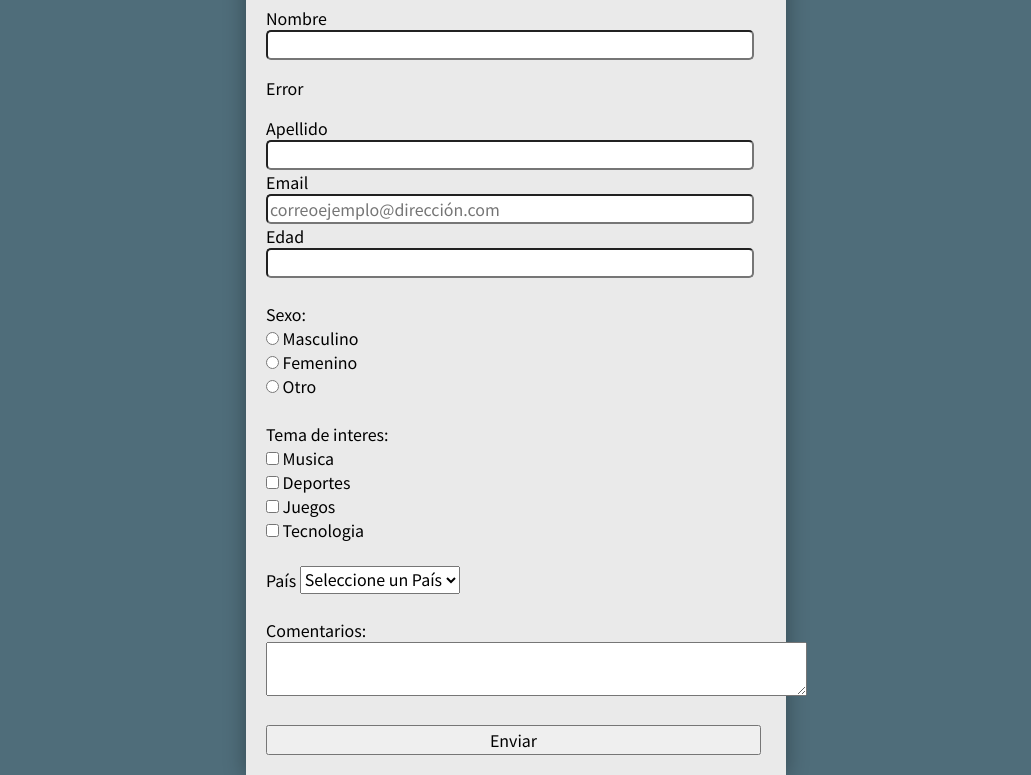
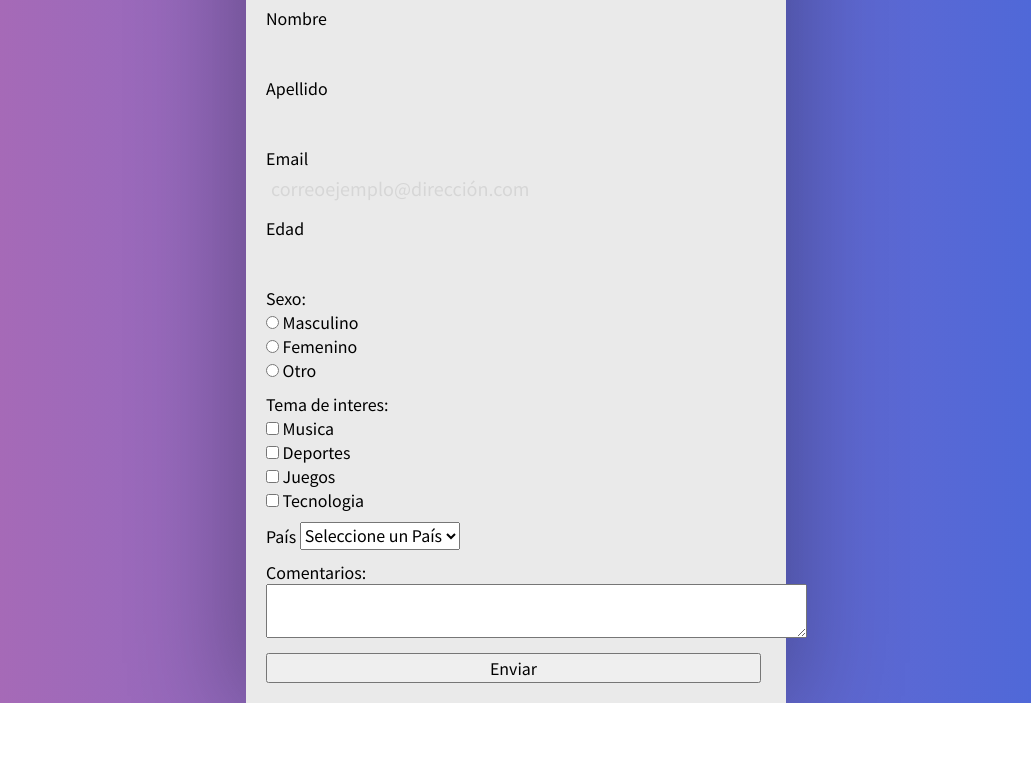
Before and after one commit to GarelloLautaro/Form, a plain HTML site: page index.html in a window 1280 px wide. Shown: the part 183-958 px from the top of the page, without its empty margins (124-1155 px from the left). After the commit the page ends 886 px from the top, so only its background shows below. Drawn offline with Linux system fonts and the light colour scheme.

Commit message:
Changes in CSS

```diff
--- a/CSS/style.css
+++ b/CSS/style.css
@@ -1,20 +1,34 @@
 body {
     display: flex;
+    height: 750px;
+    justify-content: center;
+    align-items: center;
     font-family: 'Noto Sans JP', sans-serif;
-    background-color: #4F6D7A;
+    background: #4568DC;
+    background: -webkit-linear-gradient(to right, #B06AB3, #4568DC);
+    background: linear-gradient(to right, #B06AB3, #4568DC);
 }
-#return{
+h1{
+    text-align: center;
+    font-weight: 700;
+}
+#return {
     border-radius: 5px 5px 5px 5px;
 }
-#return:hover{
+#return:hover {
     cursor: pointer;
     background-color: #2DC2BD;
 }
-#space{
+#space {
     width: 100%;
     height: 20px;
     background-color: #37c0fb;
     border-radius: 5px 5px 5px 5px;
+}
+.error {
+    width: 100%;
+    font-size: 10px;
+    color: black;
 }
 
 
@@ -24,9 +38,9 @@ body {
     margin: auto;
     margin-top: 30px;
     padding: 20px;
-    box-shadow: 0 0 20px 1px rgba(0,0,0,0.3);
+    box-shadow: 0 0 100px 10px rgba(0,0,0,0.3);
     position: relative;
-    background-color: #EAEAEA;
+    background-color: rgb(234, 234, 234);
 }
 
 #submit{
@@ -34,6 +48,16 @@ body {
 }
 
 input[type="text"] {
-    width: 96%;
-    border-radius: 5px 5px 5px 5px;
+    background: none;
+    color: #c6c6c6;
+    font-size: 18px;
+    padding: 5px 5px 5px 5px;
+    display: block;
+    width: 100%;
+    border: none;
+    border-bottom: 1px solid var(--colorTextos);
 }
+input[type="text"]:hover {
+    cursor: pointer;
+    background-color: white;
+}
--- a/JS/operations.js
+++ b/JS/operations.js
@@ -1,7 +1,12 @@
+form = document.getElementById('frm')
 username = document.getElementById('name')
+userNameError = document.getElementById('nameError')
 surname = document.getElementById('surname')
+surnameError = document.getElementById('surnameError')
 email = document.getElementById('email')
+emailError = document.getElementById('emailError')
 age = document.getElementById('age')
+ageError = document.getElementById('ageError')
 man = document.getElementById("male")
 woman = document.getElementById("female")
 other = document.getElementById("other")
@@ -15,6 +20,8 @@ brasil = document.getElementById('brasil')
 chile = document.getElementById('chile')
 uruguay = document.getElementById('uruguay')
 comments = document.getElementById('comment')
+
+
 
 function sendForm() {
     console.log('Nombre:' + username.value)
@@ -43,7 +50,6 @@ function sendForm() {
         console.log('Temas de interes: Tecnologia')
     }
 
-
     console.log('Comentarios: ' + comments.value)
 
 }
--- a/index.html
+++ b/index.html
@@ -18,38 +18,35 @@
             <div id="space"></div>
 
             <!-- Title-->
-            <h1 id="formTitulo">Formulario:</h1>
+            <h1 id="formTitulo">Formulario</h1>
 
             <!-- TextBox-->
-            <label for="name">Nombre</label><br>
+            <label for="name">Nombre</label>
             <input type="text" id="name" name="name">
-            <p id="validation_name" class="validation"> Error </p>
-            <label for="surname">Apellido</label><br>
+            <p id="usernameError" class="error"></p>
+            <label for="surname">Apellido</label>
             <input type="text" id="surname" name="surname">
-            <br>
-            <label for="email">Email</label><br>
+            <p id="surnameError" class="error"></p>
+            <label for="email">Email</label>
             <input type="text" id="email" name="email" placeholder="correoejemplo@dirección.com">
-            <br>
-            <label for="age">Edad</label><br>
+            <p id="emailError" class="error"></p>
+            <label for="age">Edad</label>
             <input type="text" id="age" name="age">
-            <br>
+            <p id="ageError" class="error"></p>
 
             <!-- RadioButton-->
-            <br>
 
-            <label for="sex">Sexo:</label>
-            <br>
+            <label for="sex">Sexo:</label><br>
             <input type="radio" id="male">
             <label for="">Masculino</label><br>
             <input type="radio" id="female">
             <label for="">Femenino</label><br>
             <input type="radio" id="other">
-            <label for="">Otro</label><br>
+            <label for="">Otro</label>
+            <p class="error" id="sexError"></p>
 
             <!-- CheckBox-->
-            <br>
-            <label for="">Tema de interes:</label>
-            <br>
+            <label for="">Tema de interes:</label><br>
             <input type="checkbox" id="music">
             <label for=""> Musica</label><br>
             <input type="checkbox" id="sports">
@@ -57,7 +54,8 @@
             <input type="checkbox" id="games">
             <label for=""> Juegos</label><br>
             <input type="checkbox" id="technology">
-            <label for=""> Tecnologia</label><br><br>
+            <label for=""> Tecnologia</label>
+            <p class="error" id="interestError"></p>
 
             <!-- ComboBox-->
             <label for="">País</label>
@@ -68,14 +66,12 @@
                 <option value="Brazil">Brasil</option>
                 <option value="Uruguay">Uruguay</option>
             </select>
-            <br>
+            <p class="error" id="countryError"></p>
 
             <!-- Message-->
-            <br>
             <label for="">Comentarios:</label>
             <textarea id="comment" rows="2" cols="52"></textarea>
-            <br>
-            <br>
+            <p class="error" id="commentsError"></p>
             <button type="submit" id="submit" onclick='return sendForm();'>Enviar</button>
         </form>
         <script src="./JS/operations.js"></script>
```
